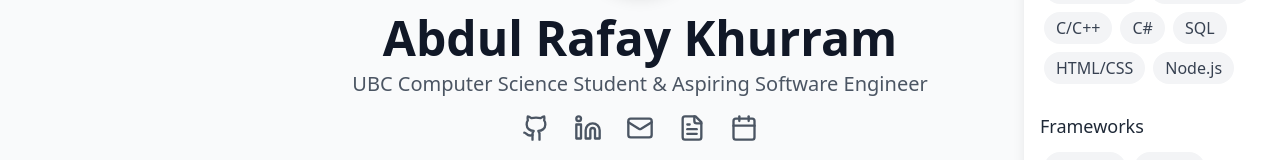
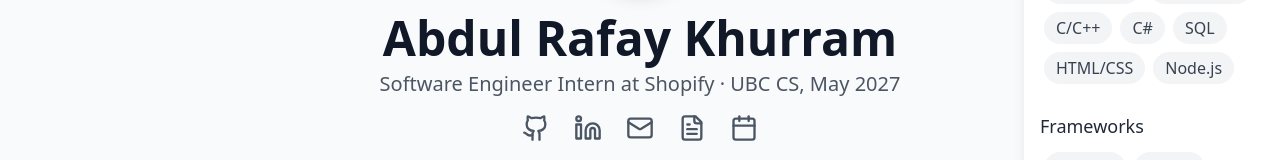
Before and after one commit to arkb75/abdulkhurramdotcom, a React (Create React App) app: page / in a window 1280 px wide. Shown: the part 248-408 px from the top of the page. Built offline with nearby package versions, Linux system fonts and the light colour scheme; the HTML template or start-up script is replaced by a standard one.

Commit message:
Update homepage headline for new-grad recruiting

```diff
--- a/src/components/Header.js
+++ b/src/components/Header.js
@@ -12,7 +12,7 @@ const Header = () => (
     </div>
     <h1 className="text-5xl font-bold text-gray-900 mb-2">Abdul Rafay Khurram</h1>
     <p className="text-xl text-gray-600">
-      UBC Computer Science Student & Aspiring Software Engineer
+      Software Engineer Intern at Shopify · UBC CS, May 2027
     </p>
     <div className="flex justify-center space-x-6 mt-4">
       <a
```
